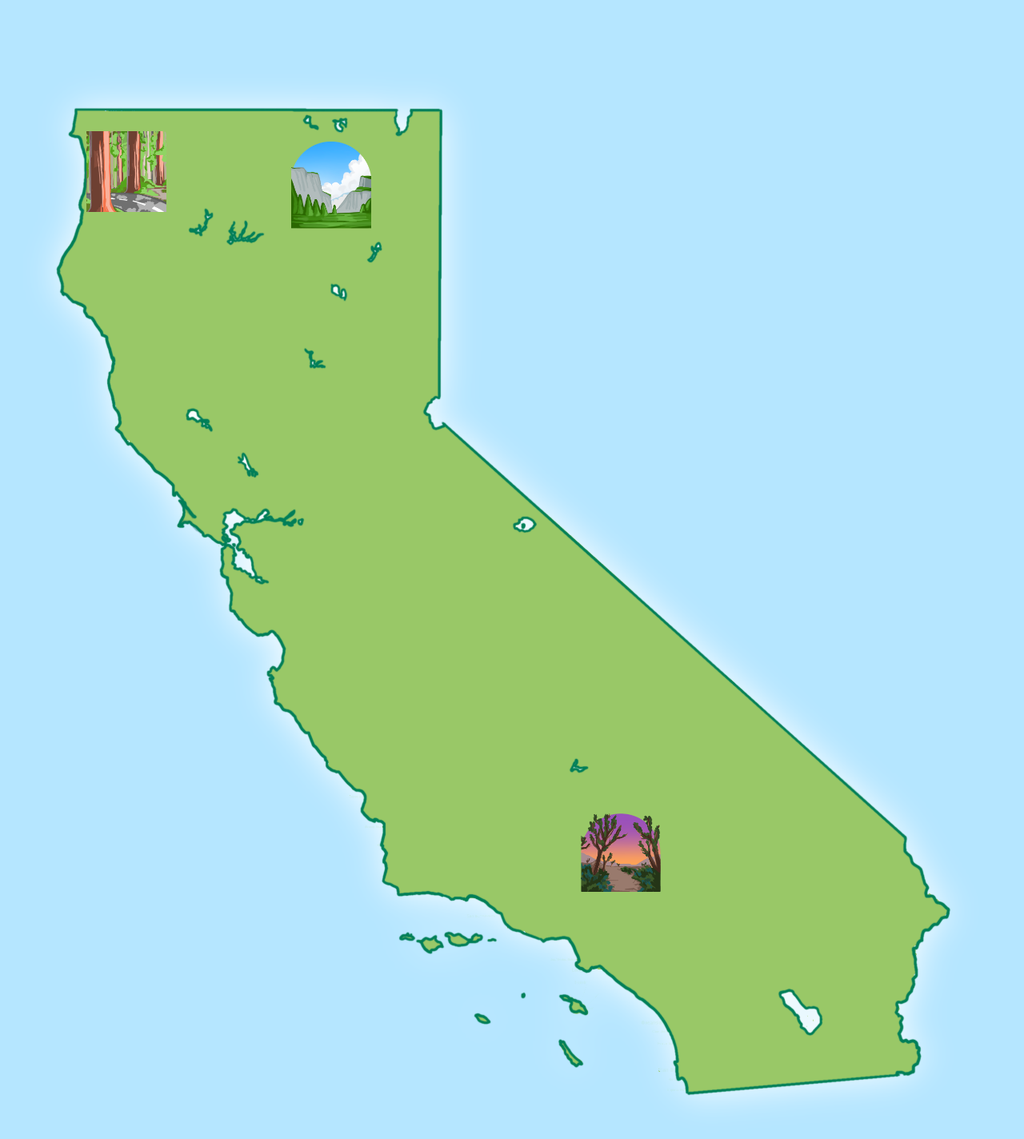
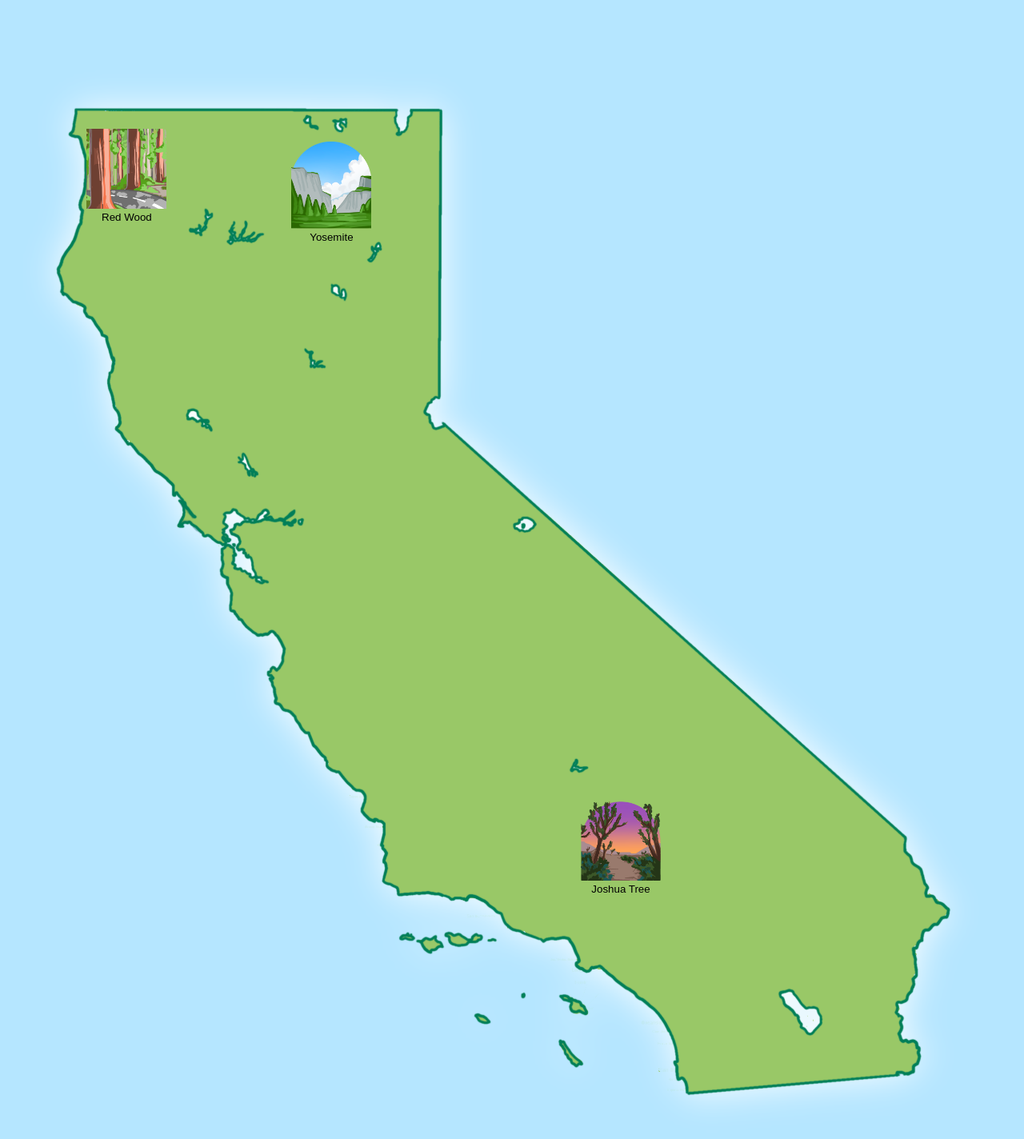
Before and after one commit to team-embark/embark, a SvelteKit app in the folder client/: page /map in a window 1280 px wide. Shown: the top 1424 px of the page at 80% size. Built offline with nearby package versions, Linux system fonts and the light colour scheme.

Commit message:
map format

```diff
--- a/client/src/routes/map/+page.svelte
+++ b/client/src/routes/map/+page.svelte
@@ -17,14 +17,20 @@
 <Button class="button1" on:click={()=>console.log("Clicked")}>
 
     <img src="/YosemiteNationalPark-2.png" alt="YosemiteNationalPark-2" width= "100" />
+    <br>
+    Yosemite
 </Button>
 
 <Button class="button2" on:click={()=>console.log("Clicked")}>
     <img src="/RedWoodNationalPark-2.png" alt="RedWoodNationalPark-2" width= "100" />
+    <br>
+    Red Wood
 </Button>
 
 <Button class="button3" on:click={()=>console.log("Clicked")}>
     <img src="/JoshuaTree-2.png" alt="JoshuaTree-2" width= "100" />
+    <br>
+    Joshua Tree
 </Button>
     <img src="/California.png" alt="California Image" width= "1300" />
 
--- a/client/src/routes/map/button.svelte
+++ b/client/src/routes/map/button.svelte
@@ -17,6 +17,12 @@
         position: relative;
         display: inline-block;
      }
+     .image-container Button {
+
+    position: absolute;
+    transform: translate(-50%, -50%);
+
+    }
 
 	.button1{
         position: absolute;
```
